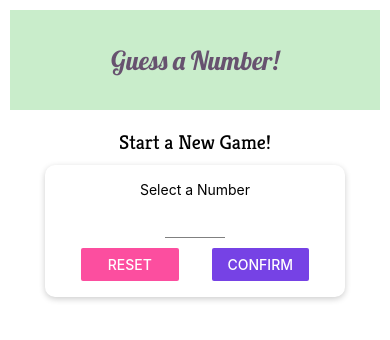
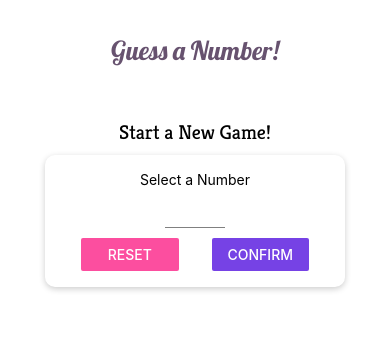
Before and after one commit to mumu-pika/ReactNativeDemo, a React Native app: screen / in a window 390 px wide. Shown: the top 340 px of the page. Built offline with nearby package versions, Linux system fonts and the light colour scheme.

Commit message:
add SafeView to wrap the app

```diff
--- a/App.js
+++ b/App.js
@@ -1,8 +1,16 @@
 // import { StatusBar } from 'expo-status-bar';
 import {
   StyleSheet,
-  Text, TextInput, View, SafeAreaView, Image, TouchableOpacity, Button, Platform,
-  StatusBar, Dimensions
+  Text,
+  TextInput,
+  View,
+  SafeAreaView,
+  Image,
+  TouchableOpacity,
+  Button,
+  Platform,
+  StatusBar,
+  Dimensions
 } from 'react-native';
 // useDimensions, 无论是否处于纵向模式我们能获取到屏幕正确的尺寸
 import { useDimensions, useDeviceOrientation } from '@react-native-community/hooks';
@@ -101,12 +109,13 @@ export default function App() {
     content = <GameOverScreen rounds={guessRounds} userNumber={userNumber} onRestart={newGameHandler} />
   }
   return (
-    <View
-    style={styles.screen}
-    onLayout={onLayoutRootView}>
+    <SafeAreaView
+      style={styles.screen}
+      onLayout={onLayoutRootView}
+    >
       <Header title="Guess a Number!" />
       {content}
-    </View>
+    </SafeAreaView>
   );
 }
 
--- a/app/components/Header.js
+++ b/app/components/Header.js
@@ -1,11 +1,18 @@
 import React from 'react';
-import {View, Text, StyleSheet } from 'react-native';
+import { View, Text, StyleSheet, Platform } from 'react-native';
 
 import colors from '../config/colors';
 
 function Header(props) {
   return (
-    <View style={styles.header}>
+    <View
+      style={{
+        ...styles.headerBase,
+        ...Platform.select({
+          ios: styles.headerIOS,
+          android: styles.headerAndroid
+        })
+      }}>
       <Text style={styles.headerTitle}>{props.title}</Text>
       {/* <Text style={styles.headerTitle}>{props.title}</Text> */}
     </View>
@@ -14,13 +21,30 @@ function Header(props) {
 export default Header;
 
 const styles = StyleSheet.create({
-  header: {
+  //
+  headerBase: {
     width: "100%",
     height: 100,
+    alignItems: "center",
+    justifyContent: "center",
+    // backgroundColor:Platform.OS == "android" ? colors.headerColor: colors.orangeRed,
+    // borderBottomColor: Platform.OS == "ios" ? "white" : "skyblue",
+    // borderBottomWidth: Platform.OS == "ios" ? 5 : 10,
+  },
+
+  // 分平台处理header样式
+  // 配合上Platform.select({}) 使用
+  headerIOS: {
+    backgroundColor: colors.orangeRed,
+    borderBottomColor: "white",
+    borderBottomWidth: 5
+  },
+  headerAndroid: {
     backgroundColor: colors.headerColor,
-    alignItems: "center",
-    justifyContent: "center"
+    borderBottomColor: "skyblue",
+    borderBottomWidth: 10,
   },
+
   headerTitle: {
     color: colors.headerTitle,
     fontSize: 26,
--- /dev/null
+++ b/app/components/MainButton.android.js
@@ -0,0 +1,54 @@
+import React from 'react';
+import {
+  View,
+  Text,
+  StyleSheet,
+  TouchableOpacity,
+  TouchableNativeFeedback,
+  Platform
+} from 'react-native';
+import { Colors } from 'react-native/Libraries/NewAppScreen';
+
+import colors from '../config/colors';
+
+function MainButton(props) {
+  // point at the touchable opacity object here
+  let ButtonComponent = TouchableOpacity
+
+  // ripple effect 只在 Android Api >= 21 版本上支持
+  if (Platform.OS === 'android' && Platform.Version > 21) {
+    ButtonComponent = TouchableNativeFeedback
+  }
+
+  // the skeleton for our button
+  return (
+    <View style={styles.buttonContainer}>
+      <ButtonComponent activeOpacity={0.6} onPress={props.onPress}>
+        <View style={{ ...styles.button, ...props.style }}>
+          <Text style={styles.buttonText}>
+            {props.children}
+          </Text>
+        </View>
+      </ButtonComponent>
+    </View>
+  );
+}
+
+const styles = StyleSheet.create({
+  buttonContainer: {
+    borderRadius: 10,
+    overflow: 'hidden'
+  },
+  button: {
+    backgroundColor: colors.primary,
+    paddingVertical: 12,
+    paddingHorizontal: 30,
+    borderRadius: 10
+  },
+  buttonText: {
+    color: "white",
+    fontFamily: 'Kreon'
+  }
+})
+
+export default MainButton;
--- a/app/components/MainButton.js
+++ /dev/null
@@ -1,33 +0,0 @@
-import React from 'react';
-import { View, Text, StyleSheet, TouchableOpacity } from 'react-native';
-import { Colors } from 'react-native/Libraries/NewAppScreen';
-
-import colors from '../config/colors';
-
-function MainButton(props) {
-  // the skeleton for our button
-  return (
-    <TouchableOpacity activeOpacity={0.6} onPress={props.onPress}>
-      <View style={{...styles.button, ...props.style}}>
-        <Text style={styles.buttonText}>
-          {props.children}
-        </Text>
-      </View>
-    </TouchableOpacity>
-  );
-}
-
-const styles = StyleSheet.create({
-  button: {
-    backgroundColor: colors.primary,
-    paddingVertical: 12,
-    paddingHorizontal: 30,
-    borderRadius: 10
-  },
-  buttonText: {
-    color: "white",
-    fontFamily: 'Kreon'
-  }
-})
-
-export default MainButton;
--- a/app/screens/GameOverScreen.js
+++ b/app/screens/GameOverScreen.js
@@ -1,9 +1,18 @@
 import React from 'react';
-import { View, Text, StyleSheet, Button, Image } from 'react-native'
+import {
+  View,
+  Text,
+  StyleSheet,
+  Button,
+  Image,
+  Dimensions,
+  ScrollView,
+} from 'react-native'
 
 
 function GameOverScreen(props) {
   return (
+      <ScrollView>
         <View style={styles.screen}>
           <Text style={styles.title}>The Game is over!</Text>
           <View style={styles.imageContainer}>
@@ -11,7 +20,7 @@ function GameOverScreen(props) {
               // source={require('../assets/cake.jpg')}
               // use web images like below
               fadeDuration={200}
-          source={{uri:'https://images.unsplash.com/photo-1515822565665-f1462222eb4c?ixlib=rb-1.2.1&ixid=MnwxMjA3fDB8MHxwaG90by1wYWdlfHx8fGVufDB8fHx8&auto=format&fit=crop&w=774&q=80' }}
+              source={{ uri: 'https://images.unsplash.com/photo-1515822565665-f1462222eb4c?ixlib=rb-1.2.1&ixid=MnwxMjA3fDB8MHxwaG90by1wYWdlfHx8fGVufDB8fHx8&auto=format&fit=crop&w=774&q=80' }}
               style={styles.image}
               resizeMode="cover"
             />
@@ -20,13 +29,14 @@ function GameOverScreen(props) {
           <Text style={styles.bodyText}>Your Number was: {props.userNumber}</Text>
           <Button title="New Game" onPress={props.onRestart} />
         </View>
+      </ScrollView>
   );
 }
 
 const styles = StyleSheet.create({
   screen: {
     flex: 1,
-    width: "100%",
+    width: Dimensions.get("window").width,
     justifyContent: "center",
     alignItems: "center",
   },
--- a/app/screens/GameScreen.js
+++ b/app/screens/GameScreen.js
@@ -8,7 +8,10 @@ import { Ionicons } from '@expo/vector-icons'
 import NumberContainer from '../components/NumberContainer';
 import Card from '../components/Card';
 import MainButton from '../components/MainButton';
-import { ScreenOrientation } from 'expo';
+
+// it can be used for locking and unlocking the orientation at runtime
+import * as ScreenOrientation from 'expo-screen-orientation';
+
 
 // 生成一个指定范围内[min, max]的随机整数
 const generateRandomBetween = (min, max, exclude) => {
@@ -25,13 +28,17 @@ const generateRandomBetween = (min, max, exclude) => {
 // display the process of guess numbers
 const renderItems = (value, rounds) => (
   <View key={value} style={styles.listItem}>
-    <Text>#{rounds}</Text>
-    <Text>{value}</Text>
+    <Text style={styles.listText}>#{rounds}</Text>
+    <Text style={styles.listText}>{value}</Text>
   </View>
 )
 
 function GameScreen(props) {
-  ScreenOrientation.lockAsync(ScreenOrientation.OrientationLock.PORTRAIT)
+  // 设置为方向锁定
+  // ScreenOrientation.lockAsync(ScreenOrientation.OrientationLock.PORTRAIT)
+  ScreenOrientation.getOrientationLockAsync(ScreenOrientation.OrientationLock.PORTRAIT)
+
+
 
   // 每次渲染, initalGuess都会被重新创建, 但它实际上不会被使用, 因为useState初始化就执行一次
   const initialGuess = generateRandomBetween(1, 100, props.userChoice)
@@ -39,10 +46,30 @@ function GameScreen(props) {
   const [currentGuess, setCurrentGuess] = useState(initialGuess)
   const [rounds, setRounds] = useState(0) // 游戏回合数
   const [guessList, setGuessList] = useState([initialGuess]) // 记录每次猜测的结果
+  const [availableDeviceWidth, setAvailableDeviceWidth] = useState(
+    Dimensions.get('window').width
+  )
+  const [availableDeviceHeight, setAvailableDeviceHeight] = useState(
+    Dimensions.get('window').height
+  )
+
+  // change the layout when the device screen rotation
+  useEffect(() => {
+    const updateLayout = () => {
+      setAvailableDeviceWidth(Dimensions.get('window').width)
+      setAvailableDeviceHeight(Dimensions.get('window').height)
+    }
+    Dimensions.addEventListener('change', updateLayout)
+    return () => {
+      Dimensions.removeEventListener('change', updateLayout)
+    }
+  })
+
   // useRef allows us to define a value which survives component re-renders
   // Initial boundaries 随机数的初始边界
   const currentLow = useRef(1)
   const currentHigh = useRef(100)
+
 
   useEffect(() => {
     // the function is executed after every render cycle
@@ -96,9 +123,9 @@ function GameScreen(props) {
       </Card>
       <View style={styles.listContainer}>
         {/* contentContainerStyle help to control the layout inside of that scroll view */}
-        {/* <ScrollView contentContainerStyle={styles.listContent}>
+        <ScrollView contentContainerStyle={styles.listContent}>
           {guessList.map((guess, index) => renderItems(guess, guessList.length - index))}
-        </ScrollView> */}
+        </ScrollView>
       </View>
     </View>
   );
@@ -130,12 +157,15 @@ const styles = StyleSheet.create({
   listItem: {
     borderColor: "#00acc1",
     borderWidth: 2,
-    padding: 10,
+    padding: 5,
     marginVertical: 10,
     backgroundColor: "white",
     flexDirection: "row",
     justifyContent: "space-around",
     width: "80%"
+  },
+  listText: {
+    fontSize: 20
   }
 })
 
--- a/app/screens/StartGameScreen.js
+++ b/app/screens/StartGameScreen.js
@@ -10,7 +10,7 @@ import Card from '../components/Card';
 import colors from '../config/colors';
 import Input from '../components/Input';
 import NumberContainer from '../components/NumberContainer';
-import MainButton from '../components/MainButton';
+import MainButton from '../components/MainButton.android';
 
 function StartGameScreen(props) {
   // State
--- a/package.json
+++ b/package.json
@@ -13,6 +13,7 @@
     "@react-native-community/hooks": "^2.8.1",
     "expo": "~46.0.13",
     "expo-app-loading": "~2.1.0",
+    "expo-screen-orientation": "~4.3.0",
     "expo-splash-screen": "~0.16.2",
     "expo-status-bar": "~1.4.0",
     "react": "18.0.0",
```
Also changed, not shown: app/components/MainButton.ios.js (added, +54 -0 lines), 1 other file (tests, documents, lock files or other folders). Lines whose indentation alone changed are shown as unchanged.
